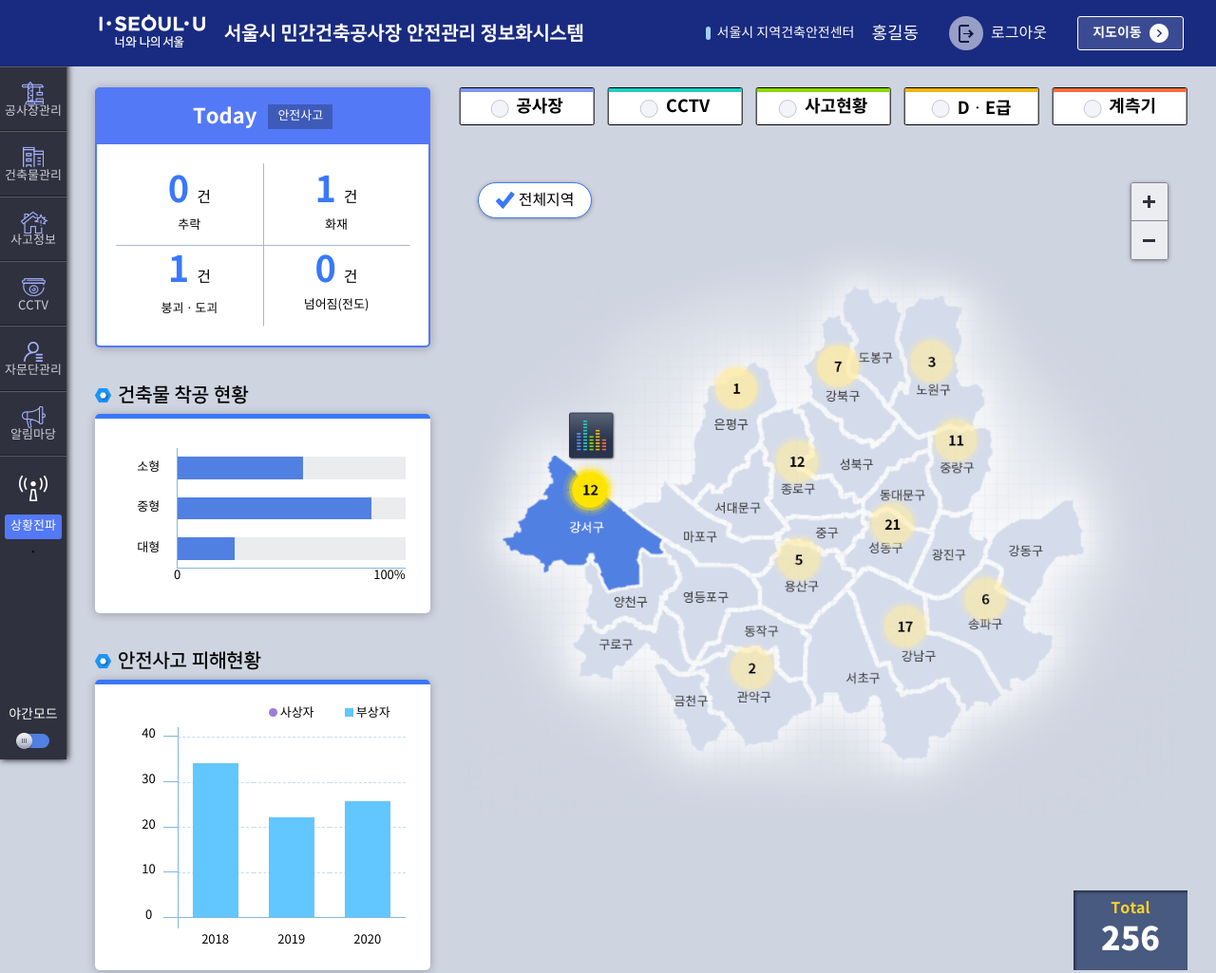
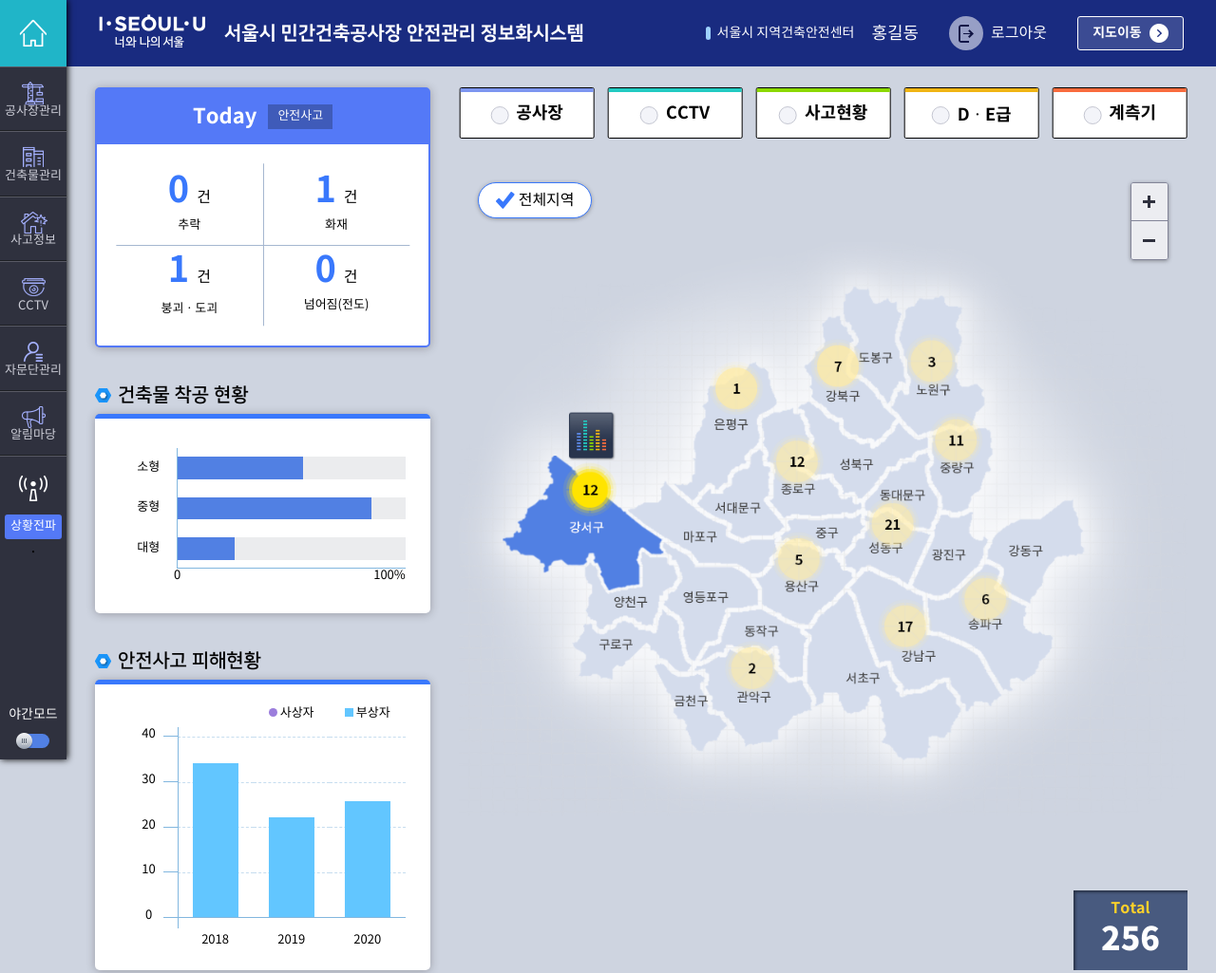
Before and after one commit to god1hyuk/construction_site, a plain HTML site: page construction_site/index.html in a window 1280 px wide. Shown: the top 1025 px of the page at 95% size. Drawn offline with Linux system fonts and the light colour scheme; files whose address does not match are found by name.

Commit message:
20210728_18:16

```diff
--- a/construction_site/asset/css/header.css
+++ b/construction_site/asset/css/header.css
@@ -152,7 +152,7 @@
   width: 100%;
   color: #fff;
   background: #192b80;
-  z-index: 998;
+  z-index: 970;
 }
 .construction_site .header_pc {
   height: 70px;
--- a/construction_site/asset/css/style.css
+++ b/construction_site/asset/css/style.css
@@ -283,7 +283,7 @@
 .construction_site .map_option li {
   position: relative;
   width: 18.588%;
-  height: 5vh;
+  height: 54px;
   font-size: 1.6667vh;
   background: #fff;
   border: 1px solid #000;
```
